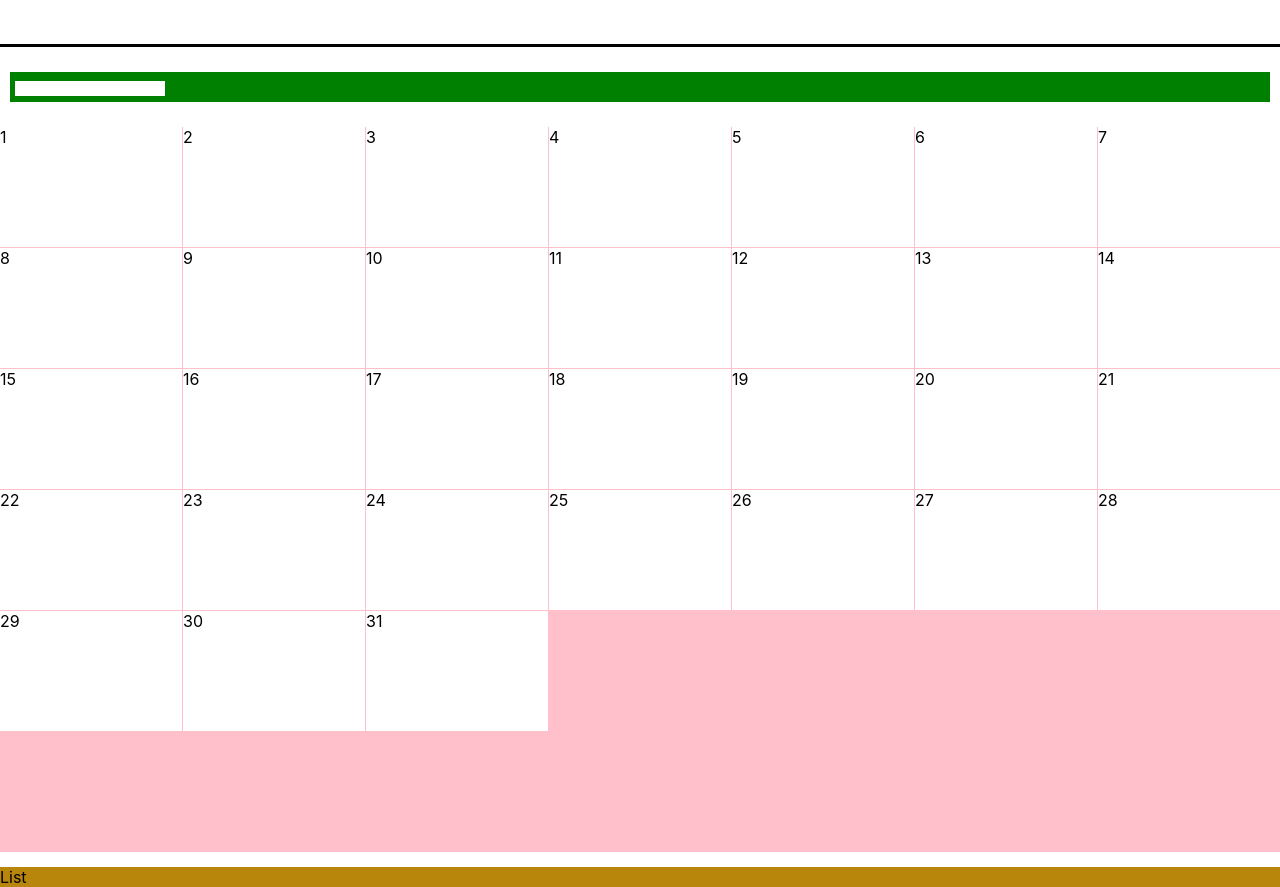
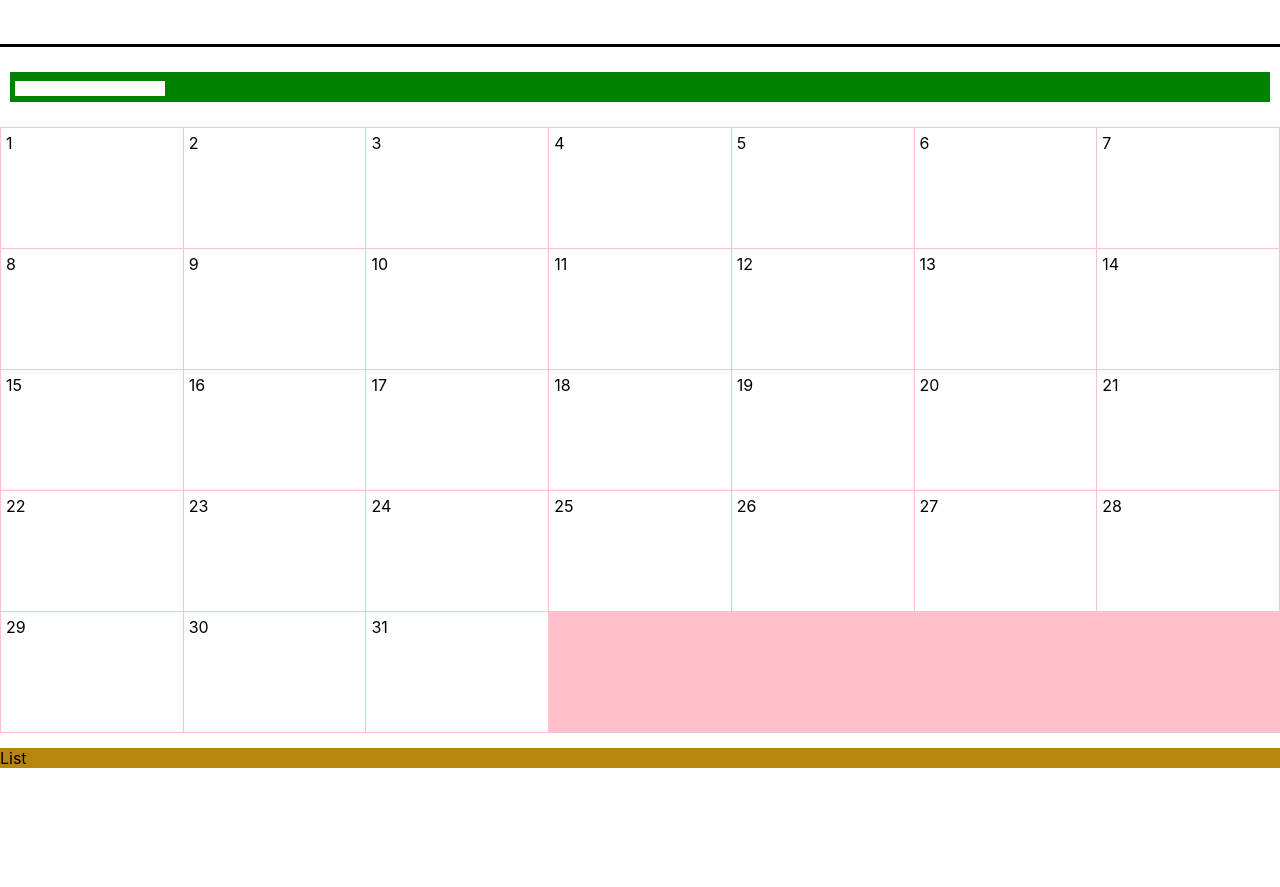
Before and after one commit to MeetYourCreator/reactjs-common-components, a React (Create React App) app: page / in a window 1280 px wide. Shown: the part 1580-2467 px from the top of the page. After the commit the page ends 2348 px from the top, so only its background shows below. Built offline with nearby package versions, Linux system fonts and the light colour scheme.

Commit message:
style claendar for DatePicker

```diff
--- a/src/components/DatePicker/DatePicker.tsx
+++ b/src/components/DatePicker/DatePicker.tsx
@@ -8,10 +8,12 @@ export const datePlaceholderArray: Array<number> = [
 ];
 
 export const DatePicker = () => {
+  const date = new Date();
+  console.log(date);
   return (
-    <div className="datePickerContainer">
+    <div className="calendarContainer">
       {datePlaceholderArray.map((date) => {
-        return <div className="date">{date}</div>;
+        return <div className="calendarDate">{date}</div>;
       })}
     </div>
   );
--- a/src/components/DatePicker/styles.css
+++ b/src/components/DatePicker/styles.css
@@ -1,15 +1,14 @@
-.datePickerContainer {
+.calendarContainer {
   display: grid;
   grid-template-columns: repeat(7, 1fr);
-  grid-template-rows: repeat(6, 120px);
+  grid-template-rows: repeat(5, 120px);
   column-gap: 1px;
   row-gap: 1px;
+  border: 1px solid pink;
   background-color: pink;
 }
-.date {
+.calendarDate {
+  padding: 5px 0 0 5px;
+  font-size: 1em;
   background-color: white;
 }
-
-/* .date:nth-child(even) {
-  border: 1px solid black;
-} */
```
